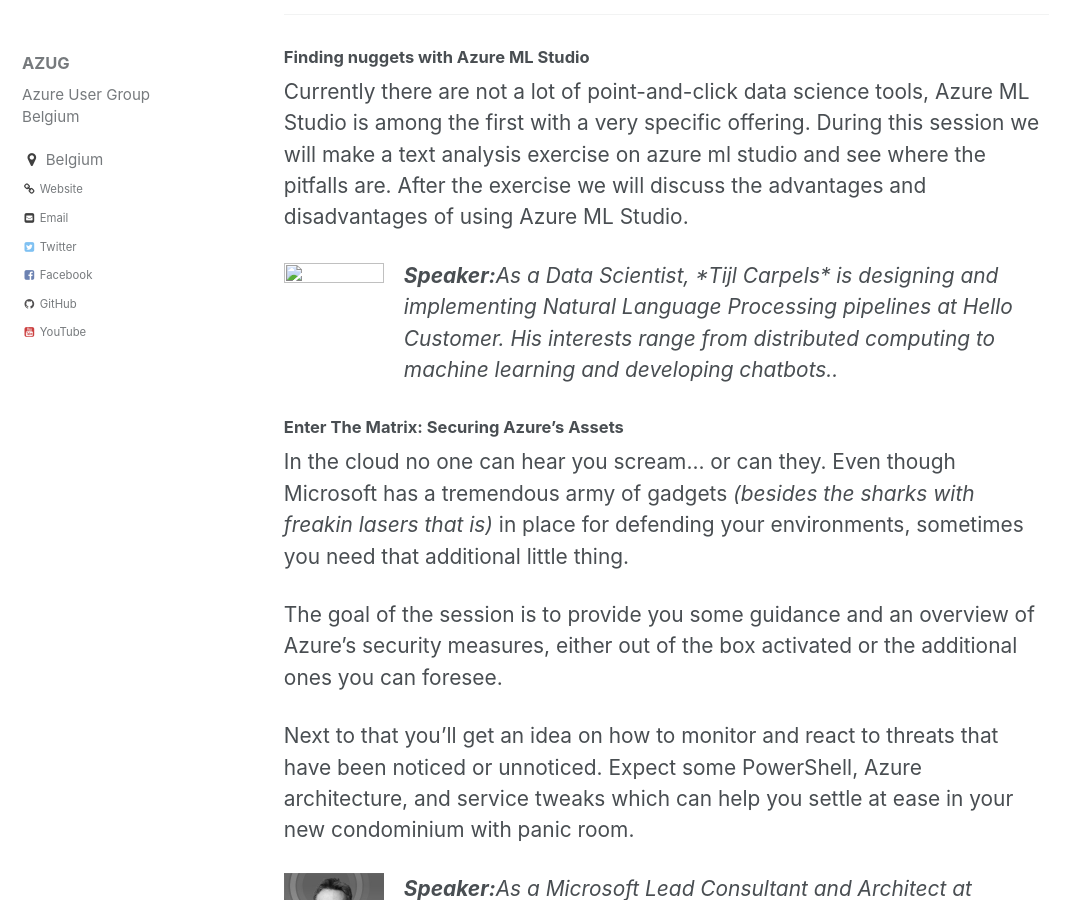
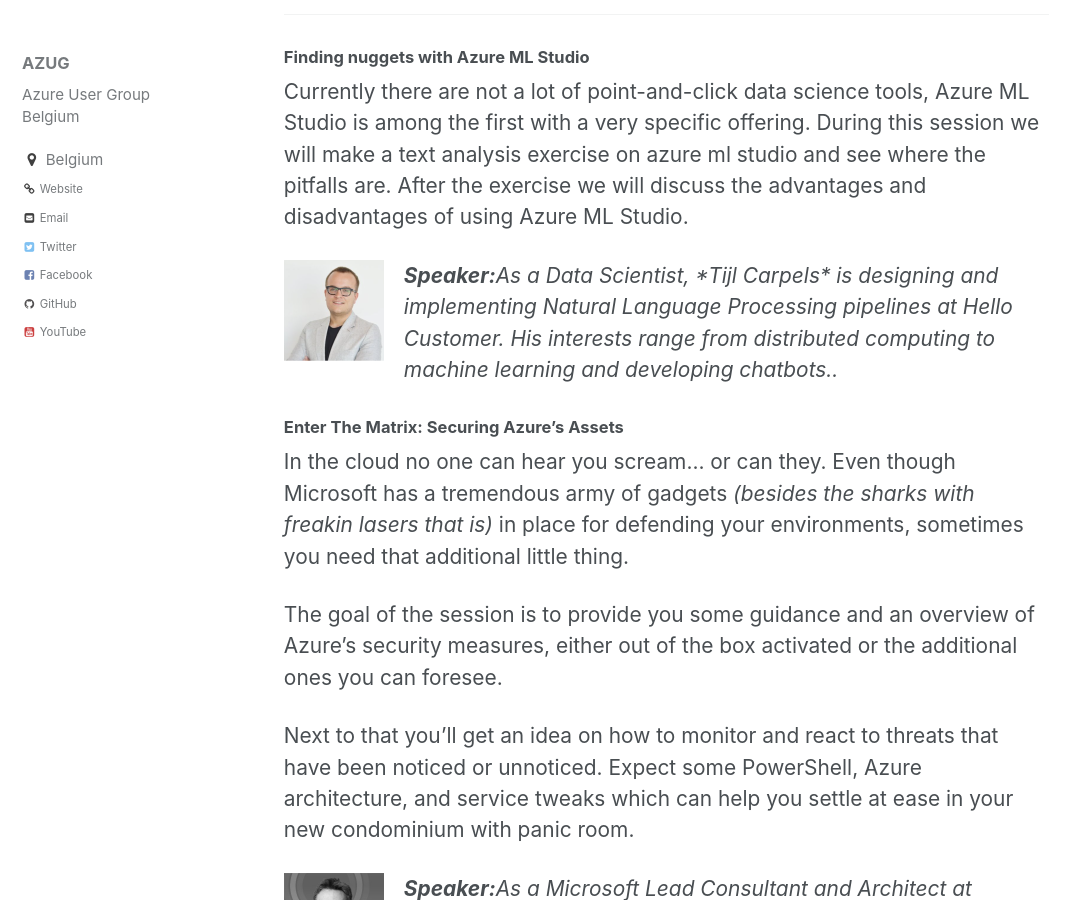
Before and after one commit to AzugBe/azugbe.github.io, a Jekyll site: the page built from _posts/events/2017-05-03---enter-the-matrix-securing-azure-assets.md, in a window 1280 px wide and 900 px high, scrolled down 439 px. Shown: the whole window, without its empty margins (0-1080 px from the left). Built offline with Jekyll 4.4.1, drawn with Linux system fonts in a browser that asks for light colours.

Commit message:
Fix bad image link

```diff
--- a/_posts/events/2017-05-03---enter-the-matrix-securing-azure-assets.md
+++ b/_posts/events/2017-05-03---enter-the-matrix-securing-azure-assets.md
@@ -18,7 +18,7 @@ With the move to the cloud security has been more important than ever. After tal
 ### Finding nuggets with Azure ML Studio
 Currently there are not a lot of point-and-click data science tools, Azure ML Studio is among the first with a very specific offering. During this session we will make a text analysis exercise on azure ml studio and see where the pitfalls are. After the exercise we will discuss the advantages and disadvantages of using Azure ML Studio.
 
-<p style="margin-bottom: 30px;"><em><img src="/assets/media/crew/tijl-carpels.png" alt="" align="left" width="100" height="100" style="margin-right: 20px;"><em><strong>Speaker:</strong>As a Data Scientist, *Tijl Carpels* is designing and implementing Natural Language Processing pipelines at Hello Customer. His interests range from distributed computing to machine learning and developing chatbots..</em></em></p>
+<p style="margin-bottom: 30px;"><em><img src="/assets/media/speakers/tijl-carpels.png" alt="" align="left" width="100" height="100" style="margin-right: 20px;"><em><strong>Speaker:</strong>As a Data Scientist, *Tijl Carpels* is designing and implementing Natural Language Processing pipelines at Hello Customer. His interests range from distributed computing to machine learning and developing chatbots..</em></em></p>
 
 ### Enter The Matrix: Securing Azure's Assets
 In the cloud no one can hear you scream… or can they. Even though Microsoft has a tremendous army of gadgets *(besides the sharks with freakin lasers that is)* in place for defending your environments, sometimes you need that additional little thing.
```
